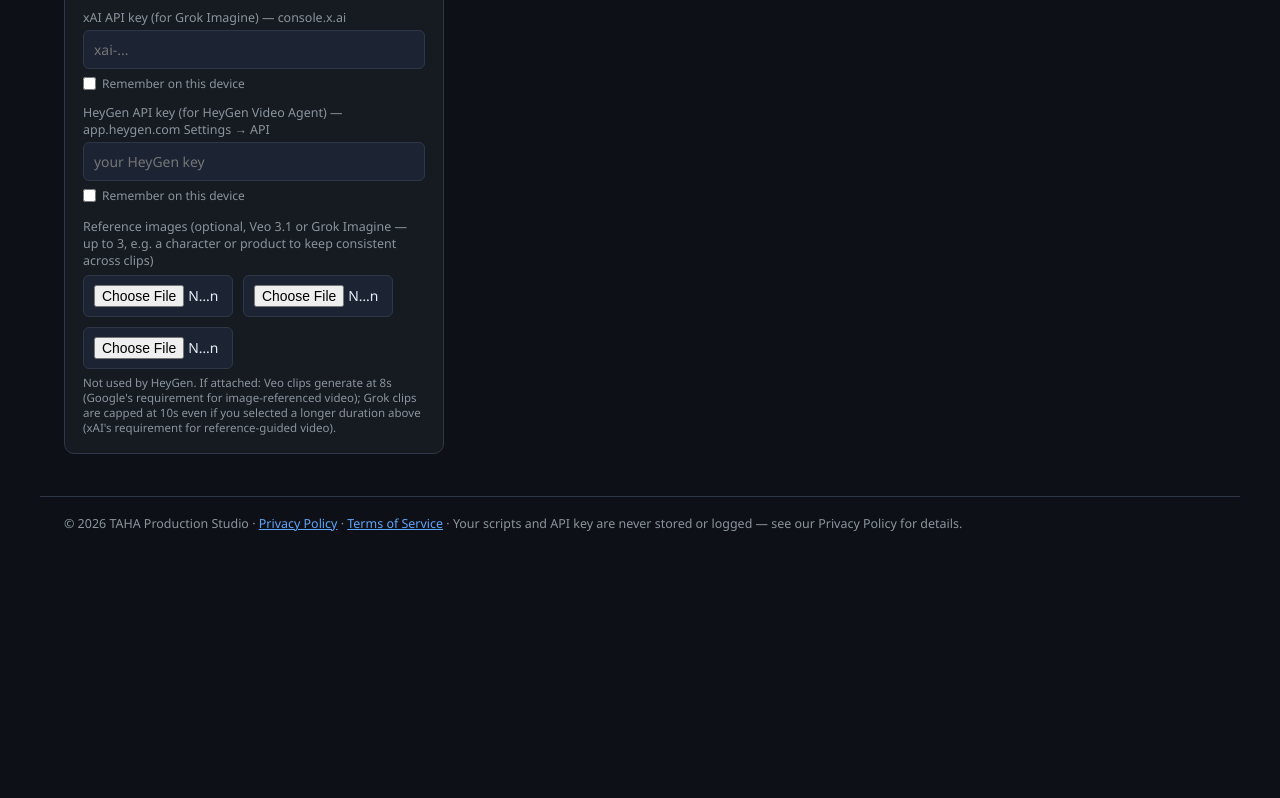
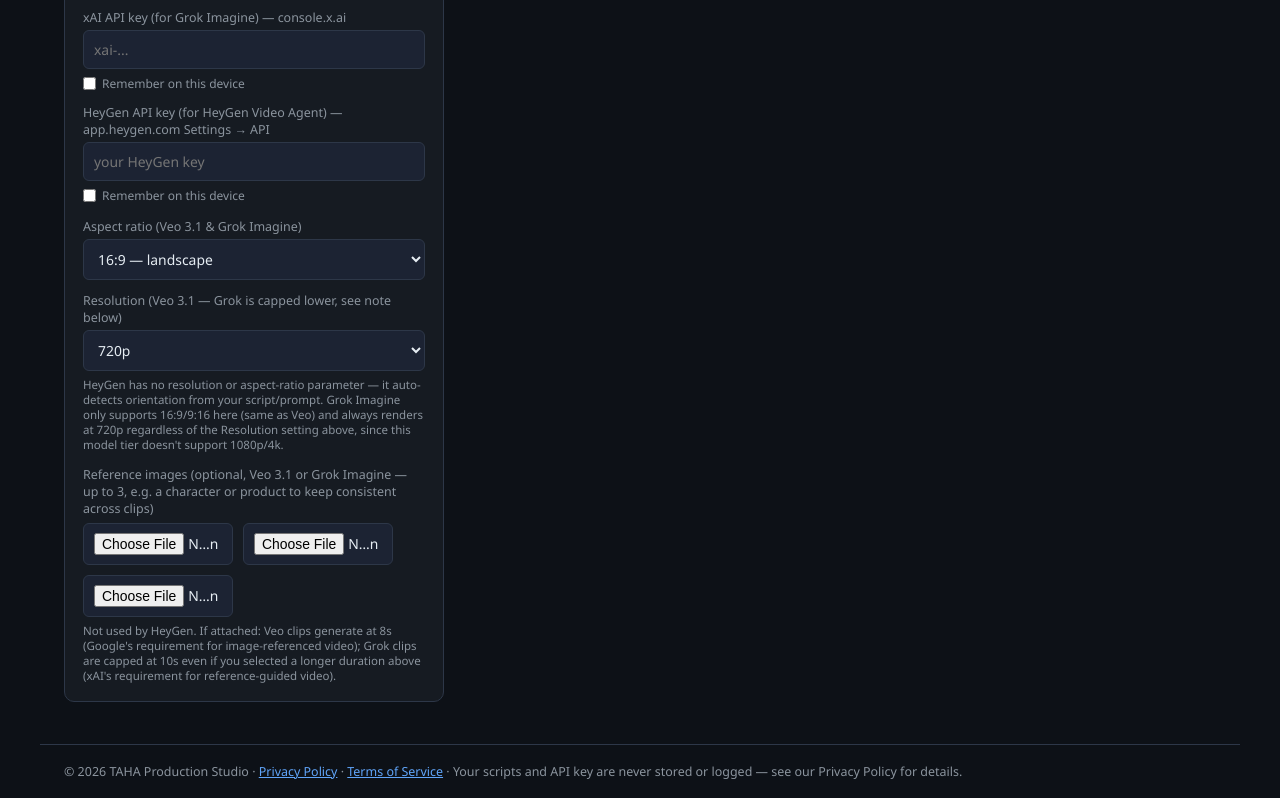
Before and after one commit to harriperry/tahastudiolabs, a plain HTML site: page scriptforge/index.html in a window 1280 px wide. Shown: the part 1662-2460 px from the top of the page. Before the commit the page ends 2212 px from the top, so only its background shows below. Drawn offline with Linux system fonts and the light colour scheme; no server answers.

Commit message:
Enhance video settings in index.html
Added aspect ratio and resolution selection options with descriptions.

```diff
--- a/scriptforge/index.html
+++ b/scriptforge/index.html
@@ -109,6 +109,18 @@
     <label style="display:flex;align-items:center;gap:6px;margin-top:6px;font-size:.75rem">
       <input type="checkbox" id="rememberVideoKeyHeygen" style="width:auto"> Remember on this device
     </label>
+    <label style="margin-top:14px">Aspect ratio <span style="color:var(--muted);font-weight:400">(Veo 3.1 &amp; Grok Imagine)</span></label>
+    <select id="vidAspectRatio">
+      <option value="16:9" selected>16:9 — landscape</option>
+      <option value="9:16">9:16 — portrait</option>
+    </select>
+    <label style="margin-top:12px">Resolution <span style="color:var(--muted);font-weight:400">(Veo 3.1 — Grok is capped lower, see note below)</span></label>
+    <select id="vidResolution">
+      <option value="720p" selected>720p</option>
+      <option value="1080p">1080p (Veo: forces 8s duration)</option>
+      <option value="4k">4k (Veo: forces 8s duration, slower/pricier)</option>
+    </select>
+    <p style="color:var(--muted);font-size:.72rem;margin-top:6px">HeyGen has no resolution or aspect-ratio parameter — it auto-detects orientation from your script/prompt. Grok Imagine only supports 16:9/9:16 here (same as Veo) and always renders at 720p regardless of the Resolution setting above, since this model tier doesn't support 1080p/4k.</p>
     <label style="margin-top:14px">Reference images <span style="color:var(--muted);font-weight:400">(optional, Veo 3.1 or Grok Imagine — up to 3, e.g. a character or product to keep consistent across clips)</span></label>
     <div style="display:flex;gap:10px;margin-top:6px;flex-wrap:wrap">
       <div><input type="file" id="refImg1" accept="image/*" style="max-width:150px"><br><img id="refImg1prev" style="display:none;max-width:70px;border-radius:6px;margin-top:4px"></div>
@@ -206,6 +218,6 @@
   © 2026 TAHA Production Studio · <a href="/privacy.html" style="color:var(--accent2)">Privacy Policy</a> · <a href="/terms.html" style="color:var(--accent2)">Terms of Service</a> · Your scripts and API key are never stored or logged — see our Privacy Policy for details.
 </footer>
 
-<script src="/assets/app.js?v=video6" defer></script>
+<script src="/assets/app.js?v=video7" defer></script>
 </body>
 </html>
```
